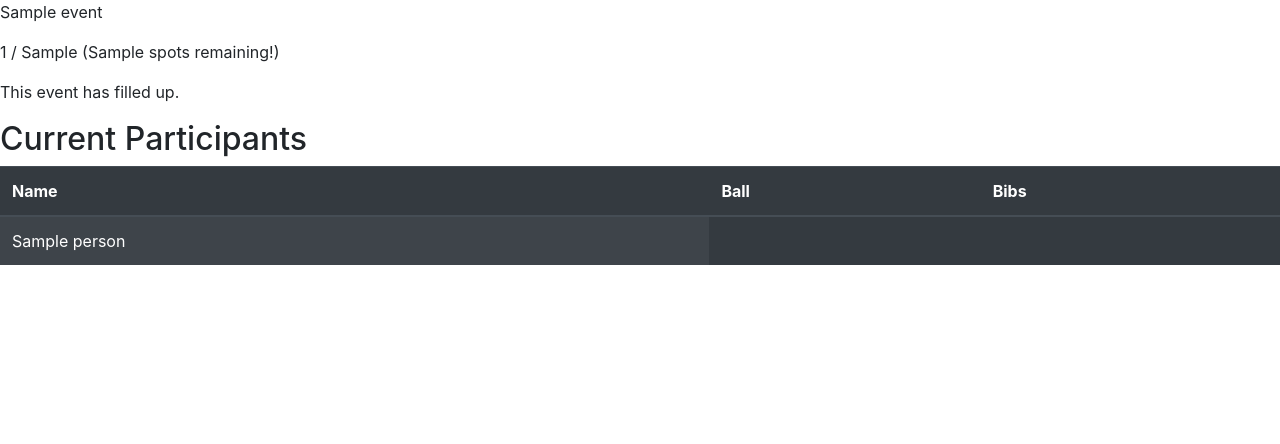
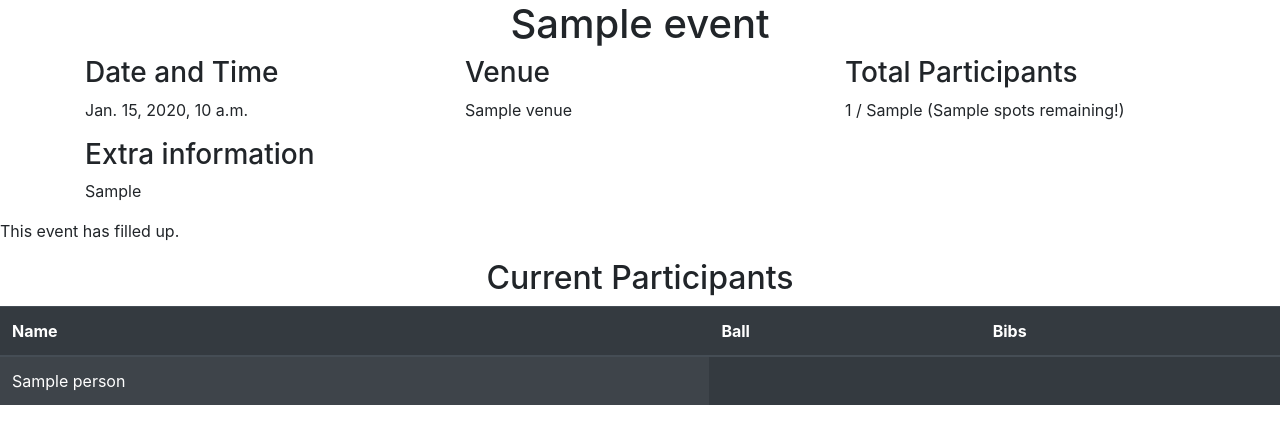
Before and after one commit to Robn88/football-signup-site, a Django app: template templates/event_detail.html in a window 1280 px wide. Shown: the part 56-500 px from the top of the page. Run offline with Django 3.2, Linux system fonts and the light colour scheme; the template is opened without the code that fills it: most values are stand-ins (such as "Sample title", 1, 10 or a date in 2020); some libraries are stand-ins or nearby versions.

Commit message:
Add content and style to event_detail

```diff
--- a/static/css/style.css
+++ b/static/css/style.css
@@ -1,3 +1,11 @@
 .event-card {
-    background-color: chocolate;
+    background-color: rgb(207, 210, 30);
 }
+
+.align-headings {
+    text-align: center;
+}
+
+#signup-button {
+    font-size: 1.17em
+}
--- a/templates/base.html
+++ b/templates/base.html
@@ -9,7 +9,6 @@
     <meta name="viewport" content="width=device-width, initial-scale=1.0">
     <link rel="stylesheet" href="https://cdn.jsdelivr.net/npm/bootstrap@4.3.1/dist/css/bootstrap.min.css"
         integrity="sha384-ggOyR0iXCbMQv3Xipma34MD+dH/1fQ784/j6cY/iJTQUOhcWr7x9JvoRxT2MZw1T" crossorigin="anonymous">
-    <link rel="stylesheet" href="path/to/font-awesome/css/font-awesome.min.css">
     <link rel="stylesheet" href="{% static 'css/style.css' %}">
     <script src="https://code.jquery.com/jquery-3.3.1.slim.min.js"
         integrity="sha384-q8i/X+965DzO0rT7abK41JStQIAqVgRVzpbzo5smXKp4YfRvH+8abtTE1Pi6jizo" crossorigin="anonymous">
@@ -36,7 +35,7 @@
         <div class="collapse navbar-collapse" id="navbarSupportedContent">
             <ul class="navbar-nav mr-auto">
                 <li class="nav-item active">
-                    <a class="nav-link" href="#">Home <span class="sr-only">(current)</span></a>
+                    <a class="nav-link" href="{% url 'Home' %}">Home <span class="sr-only">(current)</span></a>
                     {% if user.is_authenticated %}
                 <li class="nav-item">
                     <a class="nav-link" href="{% url 'account_logout' %}">Logout</a>
@@ -51,10 +50,6 @@
                 {% endif %}
         </div>
     </nav>
-    {% if user.is_authenticated %}
-    <h2>Hello, {{ user }}!</h2>
-    {% endif %}
-
     {% block content %}
     <!-- Content Goes here -->
     {% endblock content %}
--- a/templates/event_detail.html
+++ b/templates/event_detail.html
@@ -2,17 +2,53 @@
 
 {% block content %}
 
-<p>{{ event.title }}</p>
-<p>{{ total_participants }} / {{ event.max_participants }} ({{ remaining_spaces }} spot{{ remaining_spaces|pluralize }}
-    remaining!)</p>
+<h1 class="align-headings">{{ event.title }}</h1>
+<div class="container">
+    <div class="row">
+        <div class="col-sm">
+            <h3>Date and Time</h3>
+            <p>{{ event.event_date_and_time }}</p>
+        </div>
+        <div class="col-sm">
+            <h3>Venue</h3>
+            <p>{{ event.venue }}</p>
+        </div>
+        <div class="col-sm">
+            <h3>Total Participants</h3>
+            <p>{{ total_participants }} / {{ event.max_participants }} ({{ remaining_spaces }}
+                spot{{ remaining_spaces|pluralize }}
+                remaining!)</p>
+        </div>
+    </div>
+</div>
+<!-- <h3>Date and Time</h3>
+<p>{{ event.event_date_and_time }}</p>
+<h3>Venue</h3>
+<p>{{ event.venue }}</p> -->
+{% if event.extra_info %}
+<div class="container">
+    <div class="row">
+        <div class="col-sm">
+            <h3>Extra information</h3>
+            <p>{{ event.extra_info }}</p>
+        </div>
+    </div>
+</div>
+{% else %}
+{% endif %}
+<!-- <p>{{ total_participants }} / {{ event.max_participants }} ({{ remaining_spaces }} spot{{ remaining_spaces|pluralize }}
+    remaining!)</p> -->
 {% if total_participants < event.max_participants %}
-<a href="{% url 'event_registration' event.id %}" class="btn">Register</a>
+<div class="d-flex justify-content-center">
+    <a href="{% url 'event_registration' event.id %}" class="btn btn-success" id="signup-button">Register</a>
+</div>
+
 
 {% else %}
 <p>This event has filled up.</p>
 {% endif %}
 
-<h2>Current Participants</h2>
+<h2 class="align-headings">Current Participants</h2>
 <table class="table table-striped table-dark">
     <thead>
         <tr>
--- a/templates/index.html
+++ b/templates/index.html
@@ -1,6 +1,12 @@
 {% extends "base.html" %}
 
 {% block content %}
+
+{% if user.is_authenticated %}
+<h2>Hello, {{ user }}!</h2>
+{% endif %}
+
+
 <h2>Upcoming Events</h2>
 <div class="container">
   <div class="row">
```
